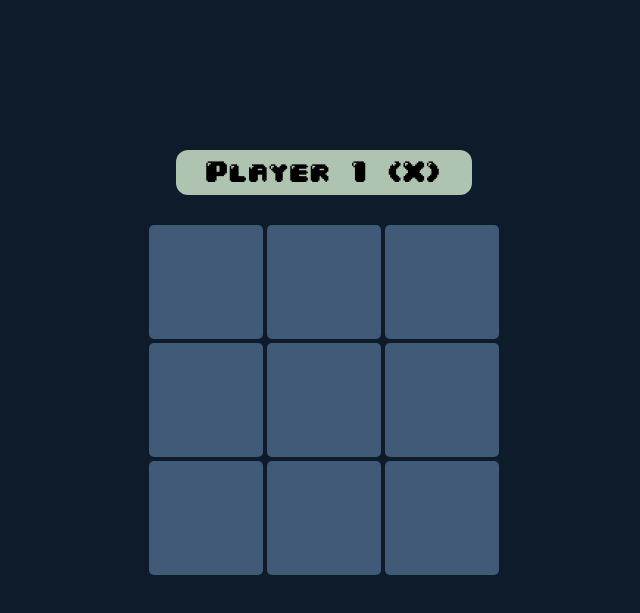
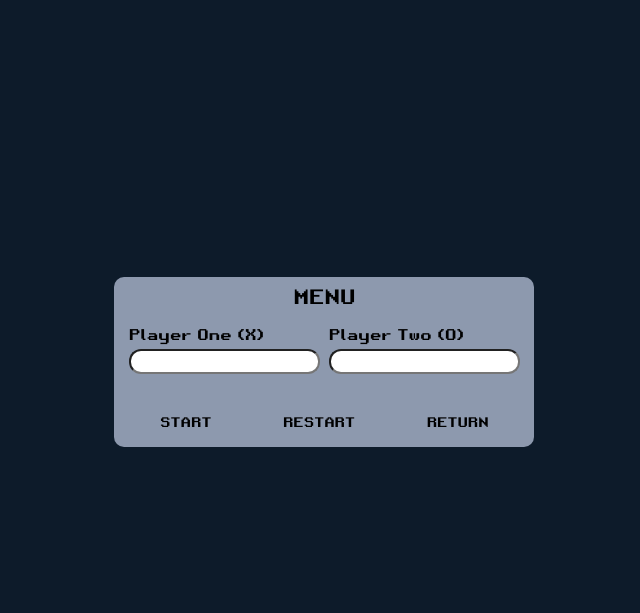
Before and after one commit to markeuzebio/tic-tac-toe, a plain HTML site: page index.html in a window 1280 px wide. Shown: the part 73-686 px from the top of the page, without its empty margins (316-956 px from the left). Drawn offline with Linux system fonts and the light colour scheme.

Commit message:
Add menu to webpage

```diff
--- a/index.html
+++ b/index.html
@@ -9,8 +9,29 @@
 <body>
     <header><h1>Tic Tac Toe</h1></header>
     <main>
-        <div class="display">PLAYER'S TURN</div>
-        <div class="board">
+        <div class="menu">
+            <form action="post">
+                <h2>MENU</h2>
+
+                <div class="form-row">
+                    <div class="form-row-content">
+                        <label for="first-player">Player One (X)</label>
+                        <input id="first-player" type="text" maxlength="15" name="first-player">
+                    </div>
+                    <div class="form-row-content">
+                        <label for="second-player">Player Two (O)</label>
+                        <input id="second-player" type="text" maxlength="15" name="second-player">
+                    </div>
+                </div>
+                <div class="form-row footer">
+                    <button type="button" id="start">START</button>
+                    <button type="button" id="restart">RESTART</button>
+                    <button type="button">RETURN</button>
+                </div>
+            </form>
+        </div>
+        <div class="display game invisible">PLAYER'S TURN</div>
+        <div class="board game invisible">
             <div class="board-square"></div>
             <div class="board-square"></div>
             <div class="board-square"></div>
--- a/style.css
+++ b/style.css
@@ -65,6 +65,11 @@ table {
     src: url(fonts/04B_30__.TTF);
 }
 
+@font-face {
+    font-family: 'Retro Gaming';
+    src: url(fonts/Retro\ Gaming.ttf);
+}
+
 :root {
     font-size: 62.5%;
     box-sizing: border-box;
@@ -74,6 +79,7 @@ table {
     --main-lyrics-color: #778da9;
     --bg-square-color: #415a77;
     --bg-square-hover-color: #778da9;
+    --bg-menu-color: #8d99ae;
     --square-pieces-color: #ffff;
     --bg-display-color: #aec3b0;
     --display-lyrics-color: black;
@@ -143,3 +149,75 @@ header {
     background-color: var(--bg-display-color);
     color: var(--display-lyrics-color);
 }
+
+.invisible {
+    display: none;
+}
+
+.menu {
+    width: 400px;
+    height: 150px;
+    border-radius: 10px;
+    padding: 10px;
+    background: var(--bg-menu-color);
+    color: black;
+}
+
+form {
+    display: flex;
+    flex-direction: column;
+    gap: 20px;
+
+    height: 100%;
+    font-family: 'Retro Gaming';
+}
+
+form h2 {
+    font-size: 2rem;
+    text-align: center;
+}
+
+form label {
+    font-size: 1.5rem;
+}
+
+form input {
+    padding: 3px 5px;
+    border-radius: 12px;
+    border-style: inset;
+}
+
+form input:focus {
+    background-color: lightcyan;
+}
+
+.form-row {
+    display: flex;
+    justify-content: space-around;
+}
+
+.form-row-content {
+    display: flex;
+    flex-direction: column;
+    gap: 7px;
+}
+
+.form-row.footer {
+    flex: 1;
+    align-items: flex-end;
+    margin-bottom: 5px;
+}
+
+.form-row.footer button {
+    background: none;
+    border: none;
+    font-family: 'Retro Gaming';
+}
+
+.form-row.footer button:hover:not(.btn-menu) {
+    border-radius: 6px;
+    background-color: #5b82b4;
+    padding: 5px;
+
+    cursor: pointer;
+}
```
Also changed, not shown: fonts/Retro Gaming.ttf (added).
